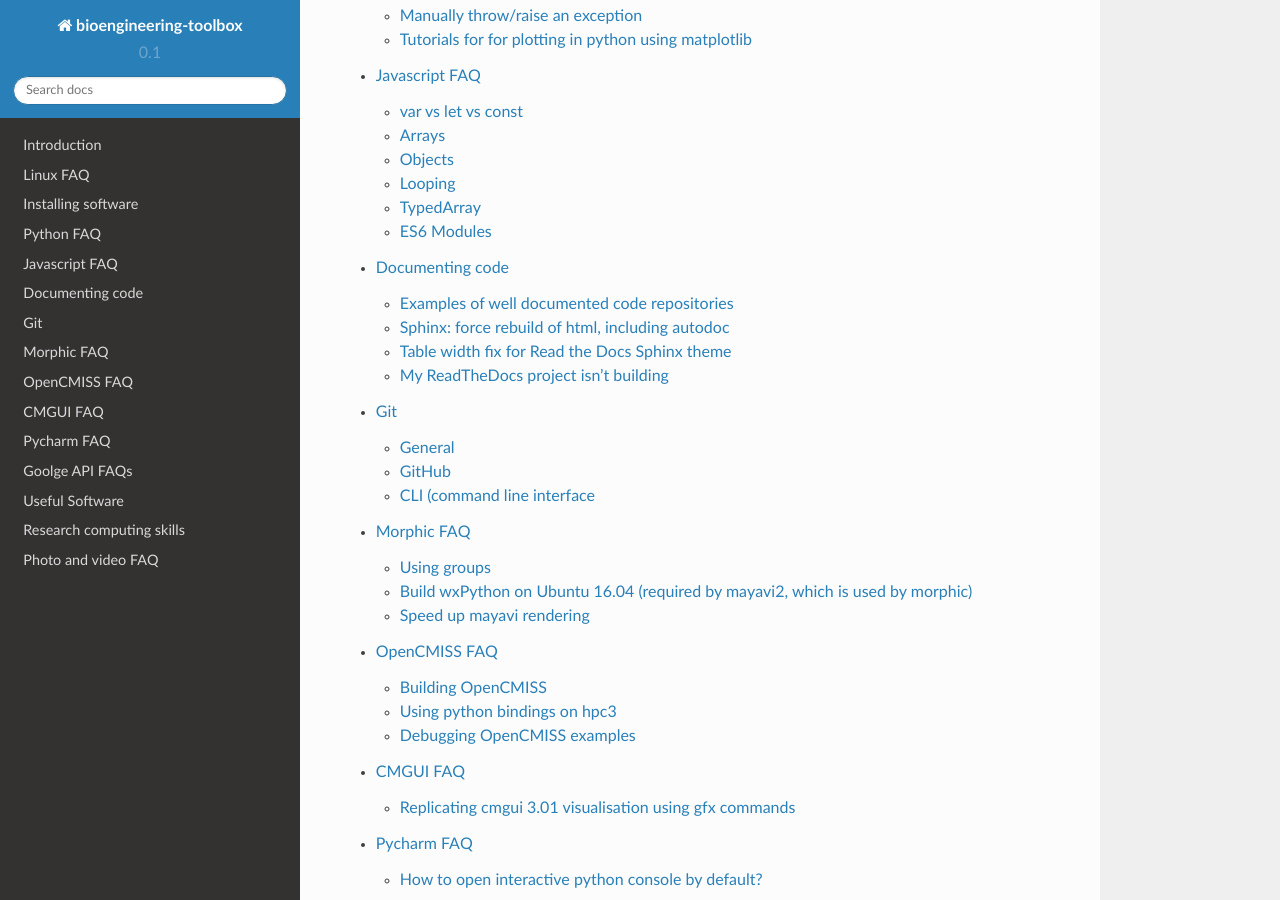
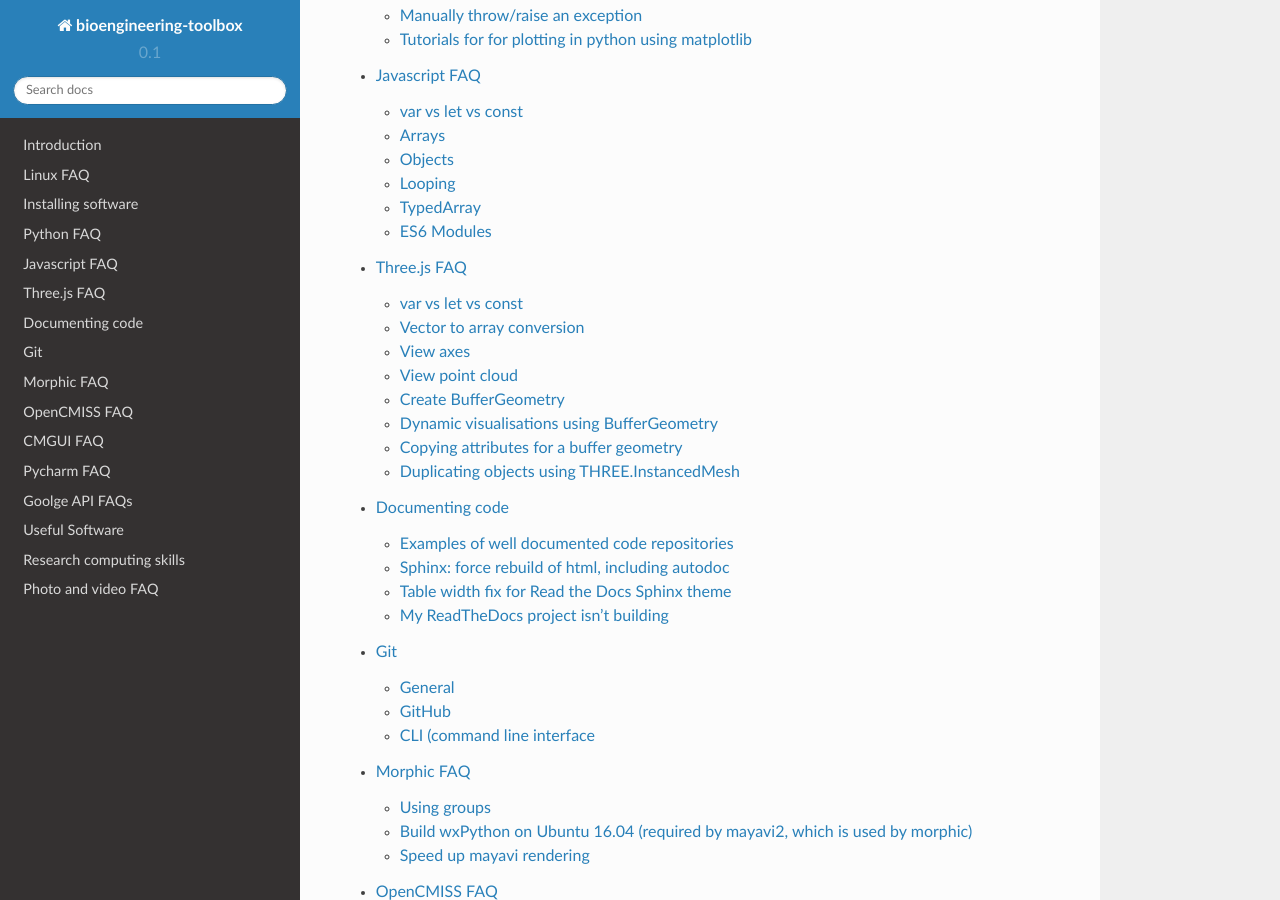
Before and after one commit to PrasadBabarendaGamage/bioengineering-toolbox, a Sphinx documentation site: the page built from docs/source/index.rst, in a window 1280 px wide and 900 px high, scrolled down 865 px. Built offline with Sphinx 7.4.7 and the Read the Docs theme 2.0.0, drawn with Linux system fonts in a browser that asks for light colours; formulas are drawn with MathJax 3; pages that are not in the unit, such as notebooks, are missing from menus; some of the changed lines change nothing that is shown.

Commit message:
Adding threejs faq

```diff
--- a/docs/source/index.rst
+++ b/docs/source/index.rst
@@ -16,6 +16,7 @@
    installing_software
    python_faq
    javascript_faq
+   threejs_faq
    documenting_code
    git
    morphic_faq
--- /dev/null
+++ b/docs/source/threejs_faq.rst
@@ -0,0 +1,140 @@
+============
+Three.js FAQ
+============
+
+.. toctree::
+   :maxdepth: 2
+
+Click on the links in the headings for more information.
+
+`var vs let vs const <https://dev.to/sarah_chima/var-let-and-const--whats-the-difference-69e>`_
+-------------------
+
+``let`` is preferred for variable declaration now. It's no surprise as it comes as an improvement to the ``var`` declarations.
+
+*Scope*
+
+- ``var`` declarations are globally scoped or function scoped.
+
+- ``let`` and ``const`` declarations are block scoped.
+
+*Updating and re-declaring variables*
+
+- ``var`` variables can be updated and re-declared within its scope.
+
+- ``let`` variables can be updated but not re-declared.
+
+- ``const`` variables can neither be updated nor re-declared.
+
+*Initialisation*
+
+- ``var`` variables are initialized with undefined.
+
+- ``let`` and ``const`` variables are not initialized.
+
+- ``var`` and ``let`` can be declared without being initialized.
+
+- ``const`` must be initialized during declaration.
+
+`Vector to array conversion <https://github.com/mrdoob/three.js/blob/r114/src/math/Vector3.js#L688>`_
+--------------------------
+
+  .. code-block:: javascript
+
+    vertex.toArray()
+
+
+`View axes <https://threejs.org/docs/#api/en/helpers/AxesHelper>`_
+-------
+
+  .. code-block:: javascript
+
+    var axesHelper = new THREE.AxesHelper( 5 );
+    scene.add( axesHelper );
+
+View point cloud
+-------
+
+View vertices of a point cloud.
+
+  .. code-block:: javascript
+
+    // Get vertex point cloud.
+    var getPointsObject = function (points) {
+      let geometry = new THREE.Geometry();
+      for (const point of points) {
+        geometry.vertices.push(point);
+      }
+      let material = new THREE.PointsMaterial({
+        color: "white",
+        size: 3,
+        sizeAttenuation: false
+      });
+      return new THREE.Points(geometry, material);
+    };
+
+    // Generate points.
+    var cube = new THREE.BoxGeometry(1, 1, 1);
+    const points = cube.vertices
+
+    // Get point object and add to scene. ;
+    scene.add(getPointsObject(points));
+
+View vertices of an existing geometry.
+
+  .. code-block:: javascript
+
+    var points = new THREE.Points(geometry, new THREE.PointsMaterial({
+      size: 0.25,
+      color: "yellow"
+    }));
+    scene.add(points);
+
+`Create BufferGeometry <https://threejsfundamentals.org/threejs/lessons/threejs-custom-buffergeometry.html>`_
+-------
+
+Dynamic visualisations using BufferGeometry
+-------
+
+  .. code-block:: javascript
+
+    // Setup a buffer attribute for position variable.
+    const positionAttribute = new THREE.BufferAttribute(
+      positions, positionNumComponents);
+    // Mark positionAttribute as dynamic if its contents change often.
+    positionAttribute.setUsage(THREE.DynamicDrawUsage);
+
+Copying attributes for a buffer geometry
+-------
+
+  .. code-block:: javascript
+
+    var nodeGeometry = new THREE.SphereBufferGeometry( 0.1, 32, 32 );
+    const bufferedNodeGeometry = new THREE.InstancedBufferGeometry();
+
+    // Method 1 (may not copy over all required attributes)
+    bufferedNodeGeometry.index = nodeGeometry.index;
+    bufferedNodeGeometry.attributes = nodeGeometry.attributes;
+
+    // Method 2
+    bufferedNodeGeometry.copy( nodeGeometry );
+
+
+Duplicating objects using THREE.InstancedMesh
+-------
+
+  .. code-block:: javascript
+
+    // Add mesh nodes as spheres.
+    var nodeGeometry = new THREE.SphereBufferGeometry( 0.1, 32, 32 );
+    var transform = new THREE.Object3D();
+    // Define a new material instance for the spheres (required)
+    var nodeMaterial = new THREE.MeshNormalMaterial();
+    var nodeMesh = new THREE.InstancedMesh( nodeGeometry, nodeMaterial, numVertices );
+    posNdx = 0;
+    for (const vertex of unbufferedGeometry.vertices) {
+        transform.position.set( vertex.x, vertex.y, vertex.z );
+        transform.updateMatrix();
+        nodeMesh.setMatrixAt( posNdx ++, transform.matrix );
+    }
+    scene.add( nodeMesh );
```
